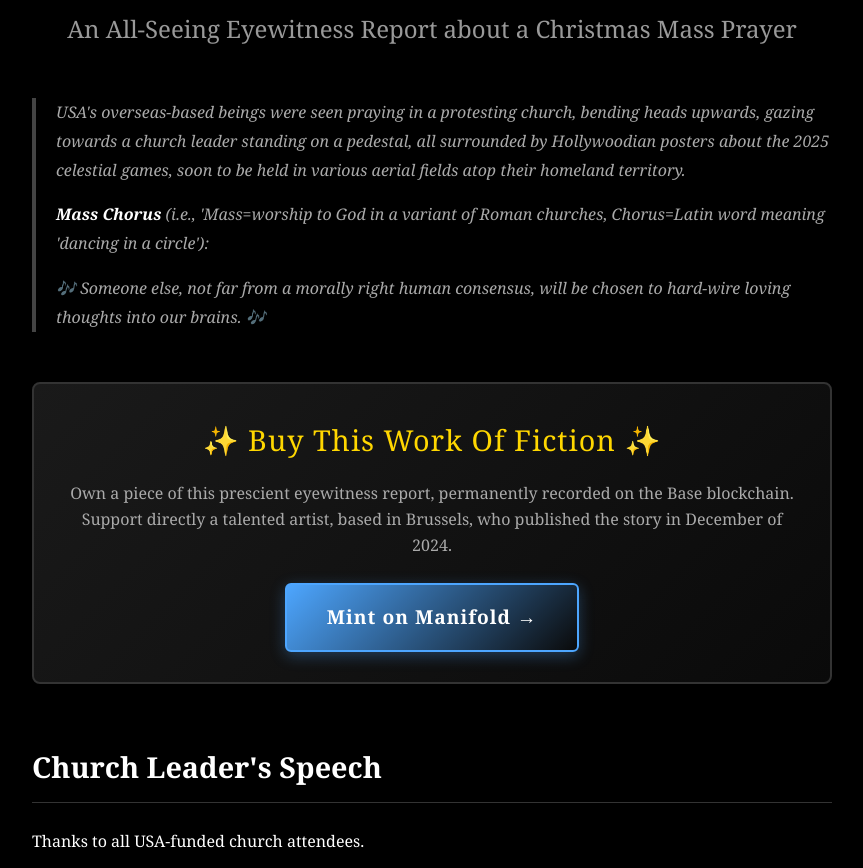
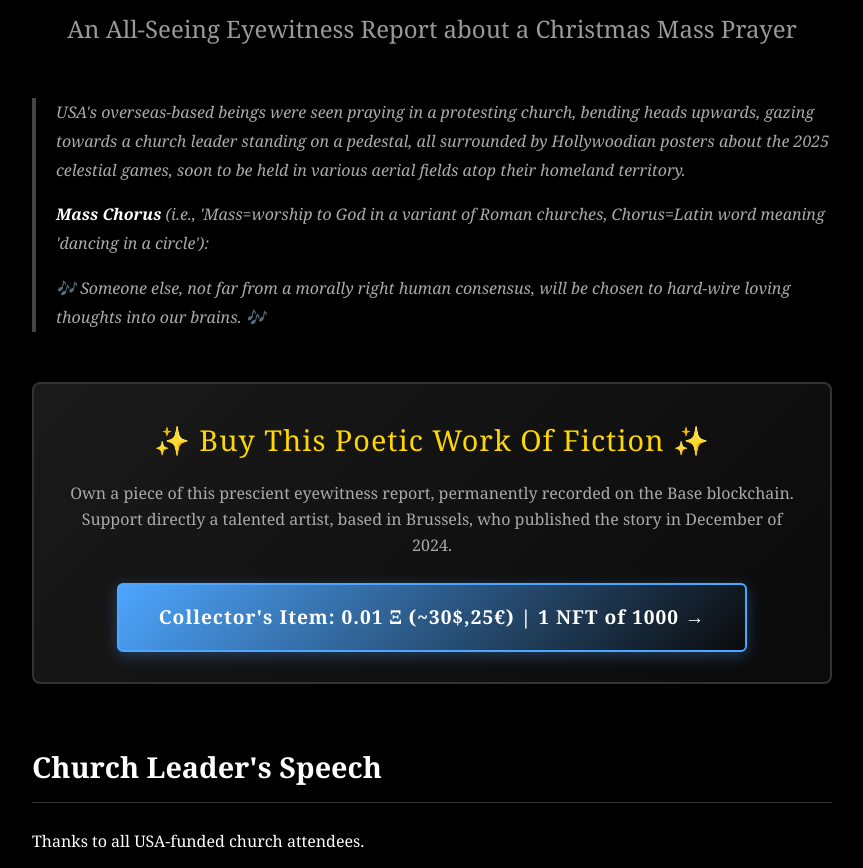
Before and after one commit to daqhris/god-bless-usa, a plain HTML site: page story.html in a window 1280 px wide. Shown: the part 152-1020 px from the top of the page, without its empty margins (208-1071 px from the left). Drawn offline with Linux system fonts and the light colour scheme.

Commit message:
Update title and button text in story.html

```diff
--- a/story.html
+++ b/story.html
@@ -415,13 +415,13 @@
 </blockquote>
 
 <div class="collect-section">
-    <div class="collect-title">✨ Buy This Work Of Fiction ✨</div>
+    <div class="collect-title">✨ Buy This Poetic Work Of Fiction ✨</div>
     <p class="collect-description">
         Own a piece of this prescient eyewitness report, permanently recorded on the Base blockchain.<br>
         Support directly a talented artist, based in Brussels, who published the story in December of 2024.
     </p>
     <a href="https://app.manifold.xyz/txt/god-bless-usa" target="_blank" class="collect-button">
-        Mint on Manifold →
+        Collector's Item: 0.01 Ξ (~30$,25€) | 1 NFT of 1000 →
     </a>
 </div>
 
```
